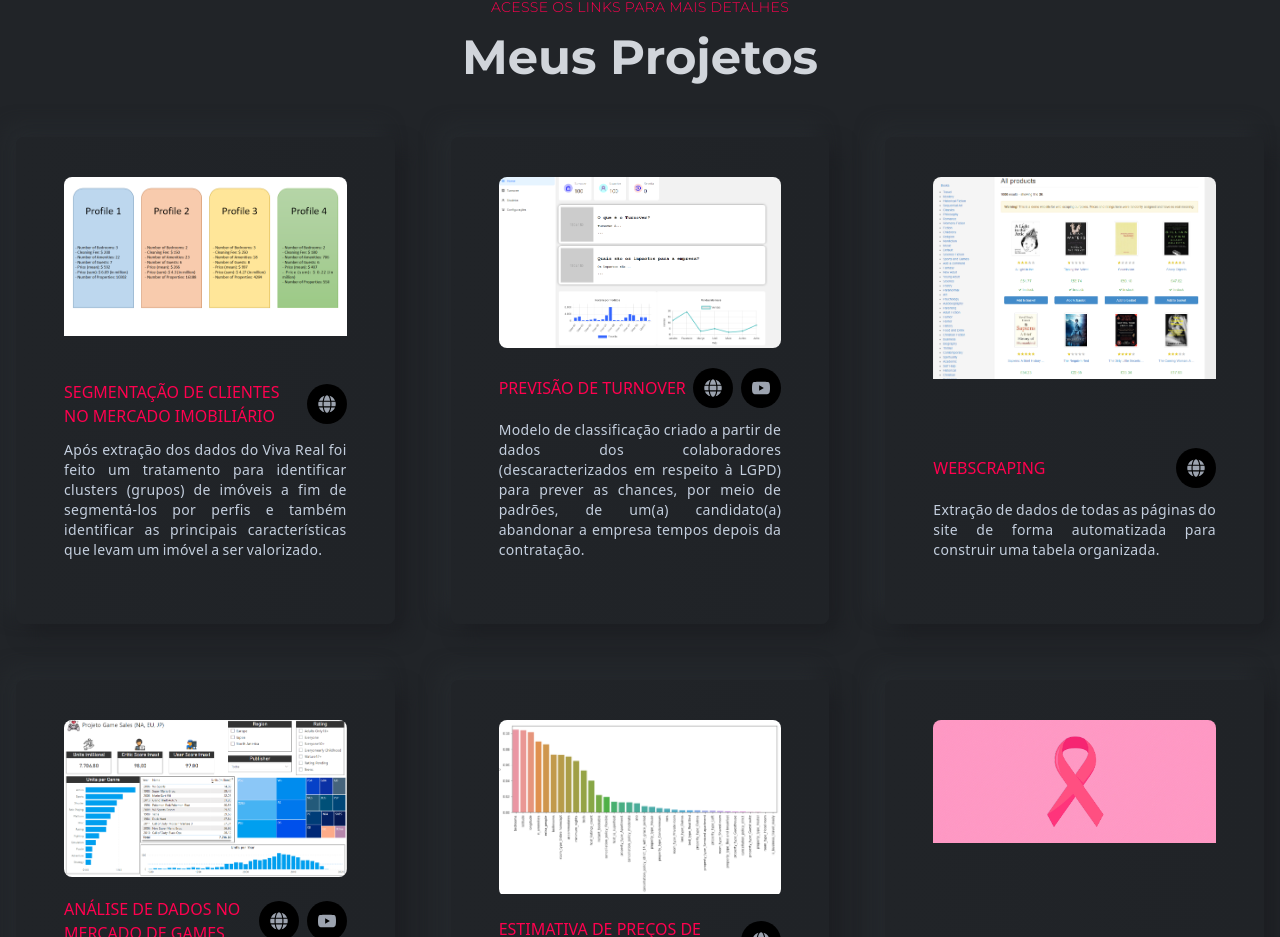
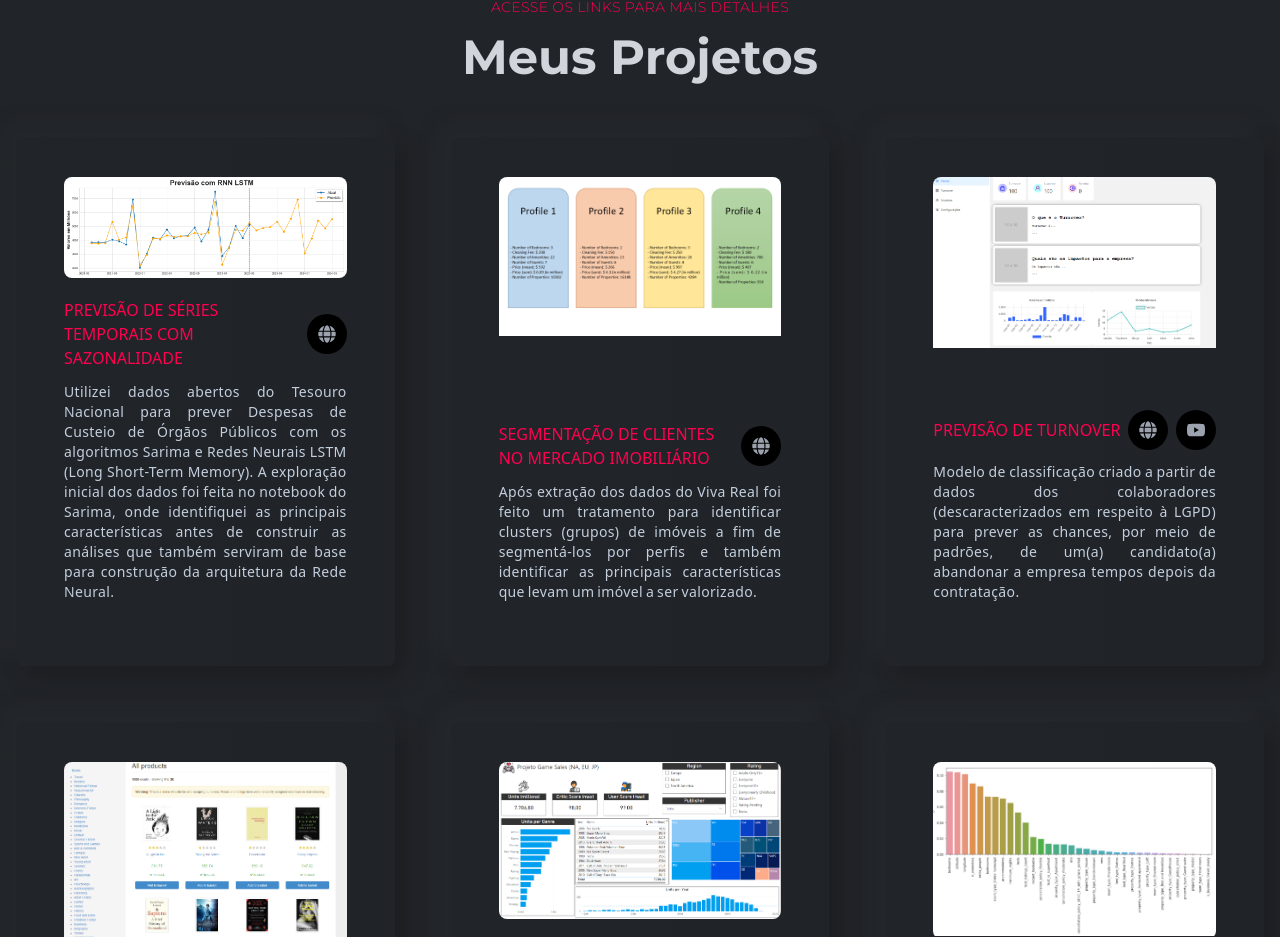
Before and after one commit to ArielCAlves/portfolio, a React (Create React App) app: page / in a window 1280 px wide. Shown: the part 2033-2970 px from the top of the page. Built offline with nearby package versions, Linux system fonts and the light colour scheme.

Commit message:
projeto de time series adicionado

```diff
--- a/src/assets/index.js
+++ b/src/assets/index.js
@@ -8,6 +8,7 @@ import projectFive from "./images/projects/airbnb.png";
 import projectSix from "./images/projects/deteccao.png";
 import projectSeven from "./images/projects/relatorios.png";
 import projectEight from "./images/projects/ibm.png";
+import projectNine from "./images/projects/time_series.png";
 import contactImg from "./images/contact/contato.jpg";
 import azure from "./images/infoComplementar/azure.png";
 import nasa from "./images/infoComplementar/nasa.jpg";
@@ -25,6 +26,7 @@ export {
   projectSix,
   projectSeven,
   projectEight,
+  projectNine,
   contactImg,
   azure,
   nasa,
--- a/src/components/projects/Projects.js
+++ b/src/components/projects/Projects.js
@@ -1,6 +1,14 @@
 import React from 'react'
 import Title from '../layouts/Title'
-import { projectOne, projectTwo, projectThree,projectFour,projectFive,projectSix,projectSeven,projectEight} from "../../assets/index";
+import { projectOne,
+  projectTwo,
+  projectThree,
+  projectFour,
+  projectFive,
+  projectSix,
+  projectSeven,
+  projectEight,
+  projectNine} from "../../assets/index";
 import ProjectsCard from './ProjectsCard';
 
 const Projects = () => {
@@ -16,11 +24,18 @@ const Projects = () => {
         />
       </div>
       <div className="grid grid-cols-1 md:grid-cols-2 xl:grid-cols-3 gap-6 xl:gap-14">
+      <ProjectsCard
+          title="Previsão de Séries Temporais com Sazonalidade"
+          des="Utilizei dados abertos do Tesouro Nacional para prever Despesas de Custeio de Órgãos Públicos com os algoritmos Sarima e Redes Neurais LSTM (Long Short-Term Memory). A exploração inicial dos dados foi feita no notebook do Sarima, onde identifiquei as principais características antes de construir as análises que também serviram de base para construção da arquitetura da Rede Neural."
+          src={projectNine}
+          websiteLink="https://github.com/ArielCAlves/projetos/tree/main/time_series"
+
+        />
         <ProjectsCard
           title="Segmentação de Clientes no Mercado Imobiliário"
           des="Após extração dos dados do Viva Real foi feito um tratamento para identificar clusters (grupos) de imóveis a fim de segmentá-los por perfis e também identificar as principais características que levam um imóvel a ser valorizado."
           src={projectOne}
-          websiteLink="https://github.com/ArielCAlves/projetos"
+          websiteLink="https://github.com/ArielCAlves/projetos/tree/main/mercado-imobiliario"
 
         />
         <ProjectsCard
@@ -34,13 +49,13 @@ const Projects = () => {
           title="Webscraping"
           des="Extração de dados de todas as páginas do site de forma automatizada para construir uma tabela organizada."
           src={projectThree}
-          websiteLink="https://github.com/ArielCAlves/projetos"
+          websiteLink="https://github.com/ArielCAlves/projetos/tree/main/scraping_book"
         />
         <ProjectsCard
           title="Análise de Dados no Mercado de Games"
           des="Exploração de dados coletados do Kaggle para transformá-los em um arquivo csv mais limpo e construir um dashboard no Power BI utilizando modelagem Star Schema."
           src={projectFour}
-          websiteLink="https://github.com/ArielCAlves/projetos"
+          websiteLink="https://github.com/ArielCAlves/projetos/tree/main/game-analysis"
           youtubeLink="https://www.youtube.com/watch?v=ZIUCOC7wbSQ&t=3s&ab_channel=ArielCarvalho"
         />
         <ProjectsCard
```
Also changed, not shown: src/assets/images/projects/time_series.png (added).
